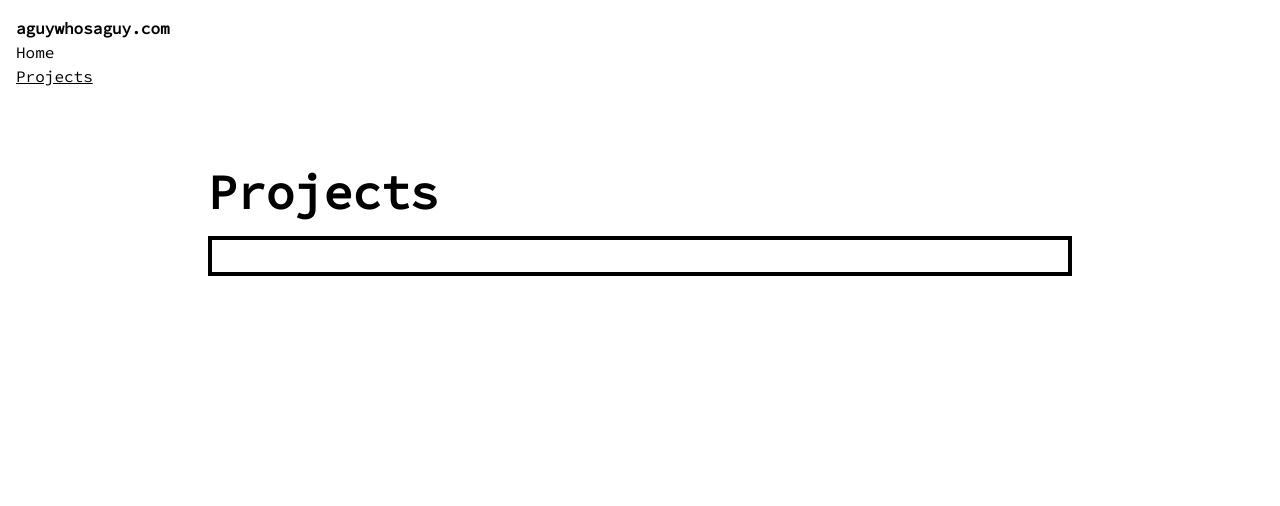
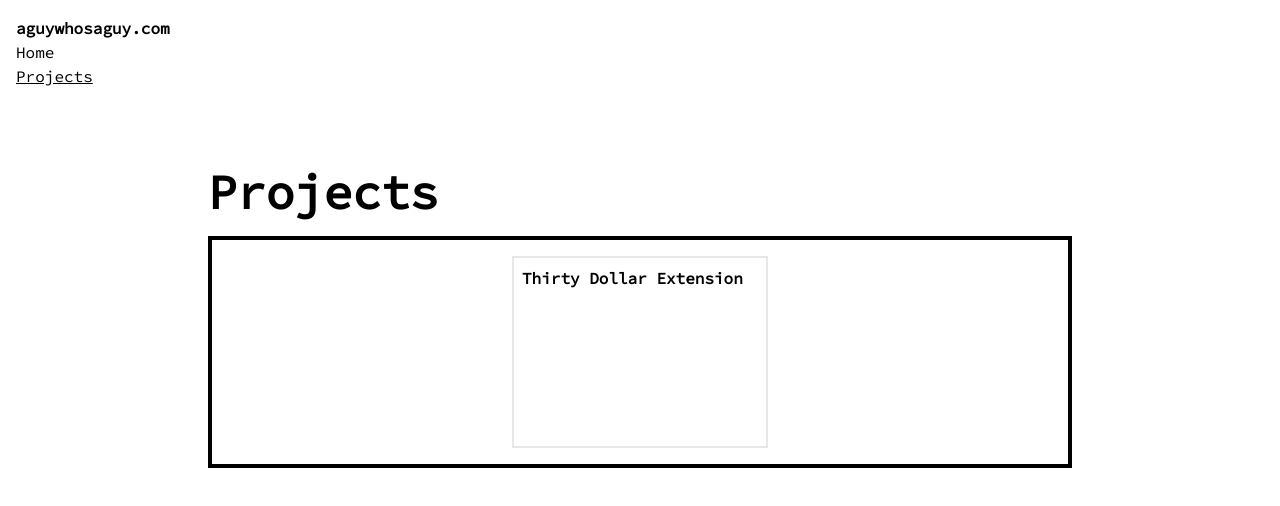
Before and after one commit to aguywhosaguy/aguycom-t3, a Next.js app: page /projects in a window 1280 px wide. Shown: the top 506 px of the page. Built offline with nearby package versions, Linux system fonts and the light colour scheme.

Commit message:
release: finish projects system, finished main page

```diff
--- a/src/app/projects/page.tsx
+++ b/src/app/projects/page.tsx
@@ -1,9 +1,15 @@
-import ProjectCard from "@/lib/components/ProjectCard";
+import {ProjectCard, Tag, CardDetails} from "@/lib/components/ProjectCard";
 
-export enum Tag {
-	Website = "website",
-	Package = "package"
+
+
+const Projects: CardDetails[] = [
+	{
+		"name": "Thirty Dollar Extension",
+		"tag": Tag.Extension,
+		"description": "An extension that adds custom sounds to https://thirtydollar.website/",
+		"url": "https://github.com/aguywhosaguy/thirtydollarcustomsounds"
 	}
+]
 
 export default function ProjectsPage() {
 	return (
@@ -11,6 +17,9 @@ export default function ProjectsPage() {
 		<div className="space-y-5">
 			<h1 className="text-5xl font-bold">Projects</h1>
 			<div className="flex flex-wrap justify-center align-middle border-4 border-black max-w-5xl gap-10 p-4">
+			{Projects.map((project: CardDetails) => (
+				<ProjectCard details={project} key={project.name}/>
+			))}
 			</div>
 		</div>
 		<div className="w-4"></div>
--- a/src/lib/components/ProjectCard.tsx
+++ b/src/lib/components/ProjectCard.tsx
@@ -1,18 +1,25 @@
-import { Tag } from "@/app/projects/page";
-
-interface CardDetails {
+export interface CardDetails {
     name: string;
-    tags: Tag[];
+    tag: Tag;
     description: string;
     url: string;
 }
 
-export default function ProjectCard({details}: {"details": CardDetails}
+export enum Tag {
+	Website = "website",
+	Package = "package",
+	Extension = "extension"
+}
 
-) {
+export function ProjectCard({details}: {"details": CardDetails}) {
     return (
-    <div className="border-2 w-64 h-48">
+    <div className="relative border-2 w-64 h-48">
+        <div className="absolute top-0 left-0 p-2 font-bold justify-start">
+            {details.name}
+        </div>
+        <div>
 
+        </div>
     </div>
     )
 }
```
Lines whose indentation alone changed are shown as unchanged.
